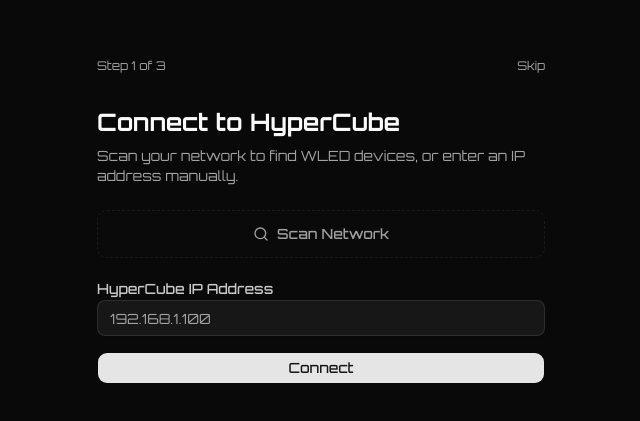
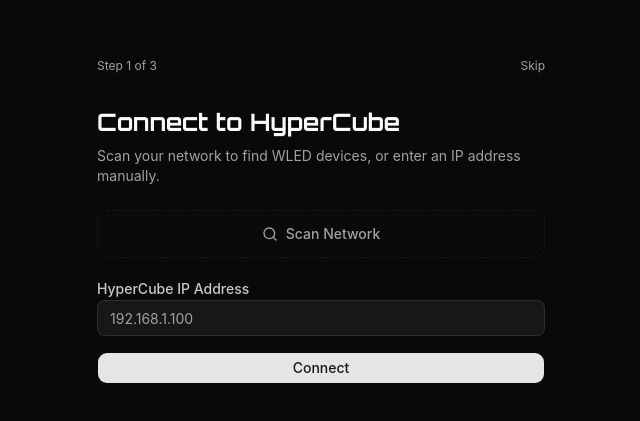
Before and after one commit to shootdaj/hyperspace-cube-control, a React (Vite) app: page / in a window 1280 px wide. Shown: the part 179-600 px from the top of the page, without its empty margins (319-959 px from the left). Built offline with nearby package versions, Linux system fonts and the light colour scheme.

Commit message:
fix: use Inter for body text (readable), Orbitron for headings only

```diff
--- a/src/themes/neon-void.css
+++ b/src/themes/neon-void.css
@@ -55,8 +55,8 @@
   --radius: 0.125rem;
 
   /* Typography */
-  --font-theme: 'Orbitron', 'Share Tech Mono', system-ui, sans-serif;
-  --font-theme-heading: 'Orbitron', 'Share Tech Mono', system-ui, sans-serif;
+  --font-theme: 'Inter Variable', 'Inter', system-ui, sans-serif;
+  --font-theme-heading: 'Orbitron', system-ui, sans-serif;
 
   /* Theme-specific effects */
   --theme-glow: 0 0 20px oklch(0.85 0.28 155 / 0.3), 0 0 40px oklch(0.85 0.28 155 / 0.1);
```
